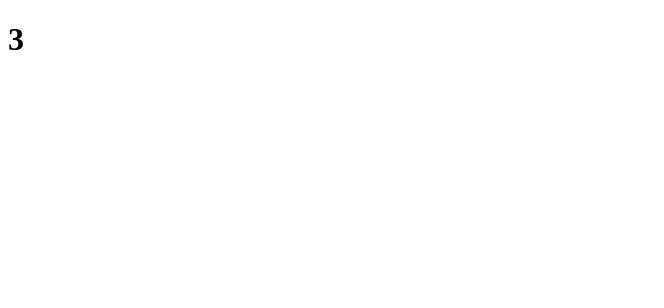
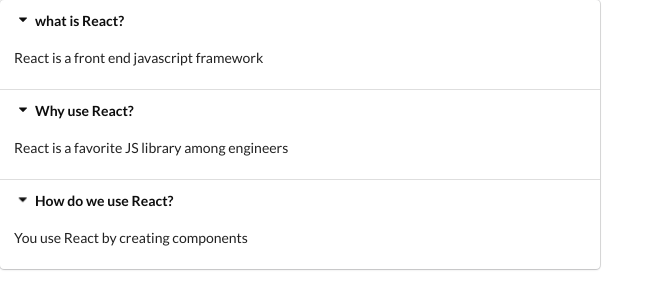
Before and after one commit to basilng/widgets, a React (Create React App) app: page / in a window 1280 px wide. Shown: the top 308 px of the page, without its empty margins (0-664 px from the left). Built offline with nearby package versions, Linux system fonts and the light colour scheme.

Commit message:
Building and Styling the Accordion

```diff
--- a/public/index.html
+++ b/public/index.html
@@ -8,6 +8,10 @@
     <meta
       name="description"
       content="Web site created using create-react-app"
+    />
+    <link
+      rel="stylesheet"
+      href="https://cdnjs.cloudflare.com/ajax/libs/semantic-ui/2.4.1/semantic.min.css"
     />
     <link rel="apple-touch-icon" href="%PUBLIC_URL%/logo192.png" />
     <!--
--- a/src/components/Accordion.js
+++ b/src/components/Accordion.js
@@ -1,7 +1,20 @@
 import React from "react";
 
 const Accordion = ({ items }) => {
-  return <h1>{items.length}</h1>;
+  const renderedItems = items.map((item) => {
+    return (
+      <React.Fragment key={item.title}>
+        <div className="title active">
+          <i className="dropdown icon"></i>
+          {item.title}
+        </div>
+        <div className="content active">
+          <p>{item.content}</p>
+        </div>
+      </React.Fragment>
+    );
+  });
+  return <div className="ui styled accordion">{renderedItems}</div>;
 };
 
 export default Accordion;
```
